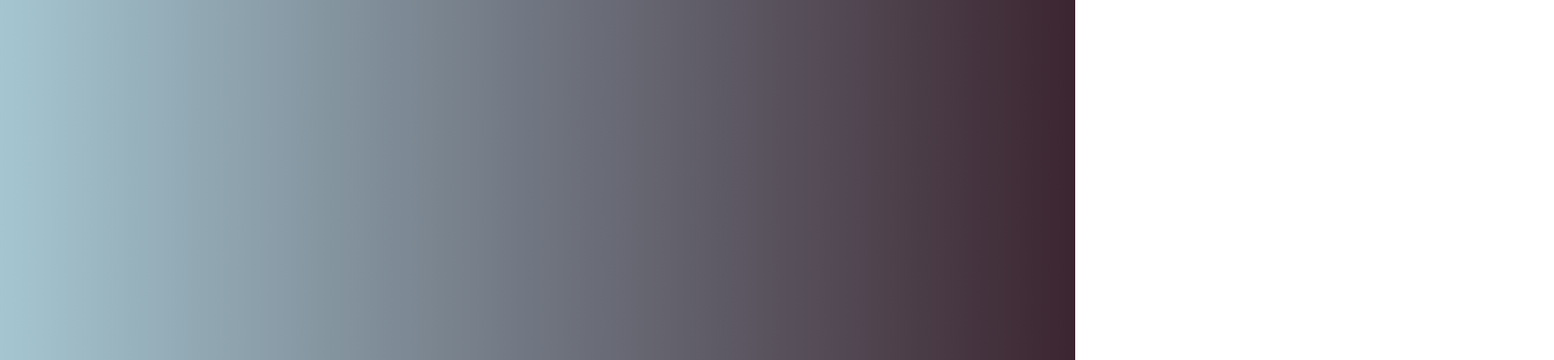
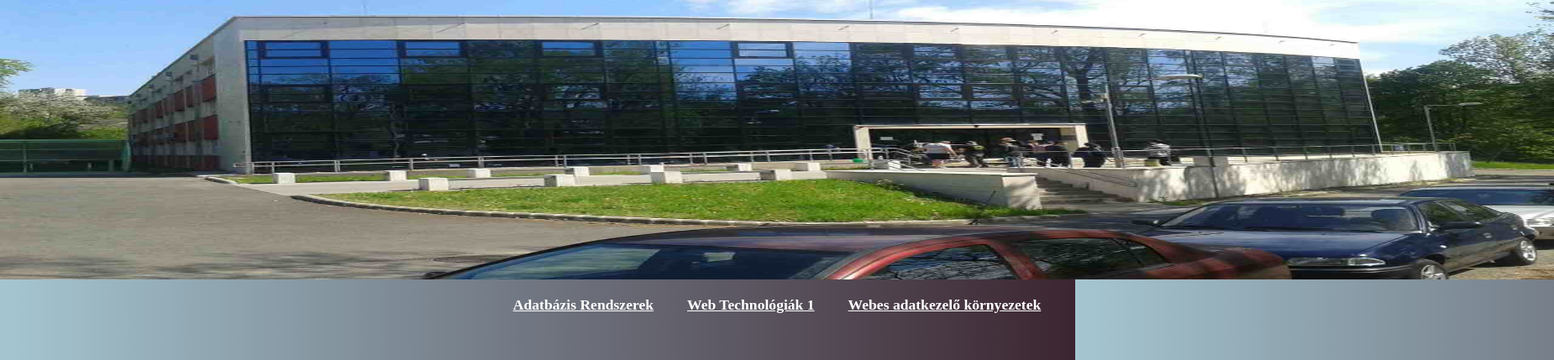
Before and after one commit to Mizerak-Bence/MO0VEYWebXML, a plain HTML site: page MO0VEY_0910/database.html in a window 1280 px wide. Shown: the part 107-536 px from the top of the page at 84% size, 1850 px wide, since content can reach past the window. Drawn offline with Linux system fonts and the light colour scheme.

Commit message:
holnap befejezem....

```diff
--- a/MO0VEY_0910/css.css
+++ b/MO0VEY_0910/css.css
@@ -40,9 +40,9 @@ img {
     padding-bottom: 20px;
 }
 .header img {
-    width: 1900px;
+    width: 1850px;
     height: 400px;
     display: block;
-    margin-bottom: 8px;
-    border-radius: 12px;
+    margin-bottom: 0px;
+    border-radius: 0px;
 }
--- a/MO0VEY_0910/database.html
+++ b/MO0VEY_0910/database.html
@@ -7,6 +7,16 @@
 
 </head>
 <body>
+    <div class="header">
+        <a href="kezdolap.html">
+            <img src="infoep.jpg" alt="Infoépület">
+        </a>
+        <nav>
+            <a href="database.html">Adatbázis Rendszerek</a>
+            <a href="webtech.html">Web Technológiák 1</a>
+            <a href="webxml.html">Webes adatkezelő környezetek</a>
+        </nav>
+    </div>
     <h1>Hello,</h1>
 
     <footer>
```
Also changed, not shown: MO0VEY_0910/kezdolap.html (+1 -0 lines), MO0VEY_0910/webtech.html (+10 -0 lines), MO0VEY_0910/webxml.html (+10 -0 lines).
